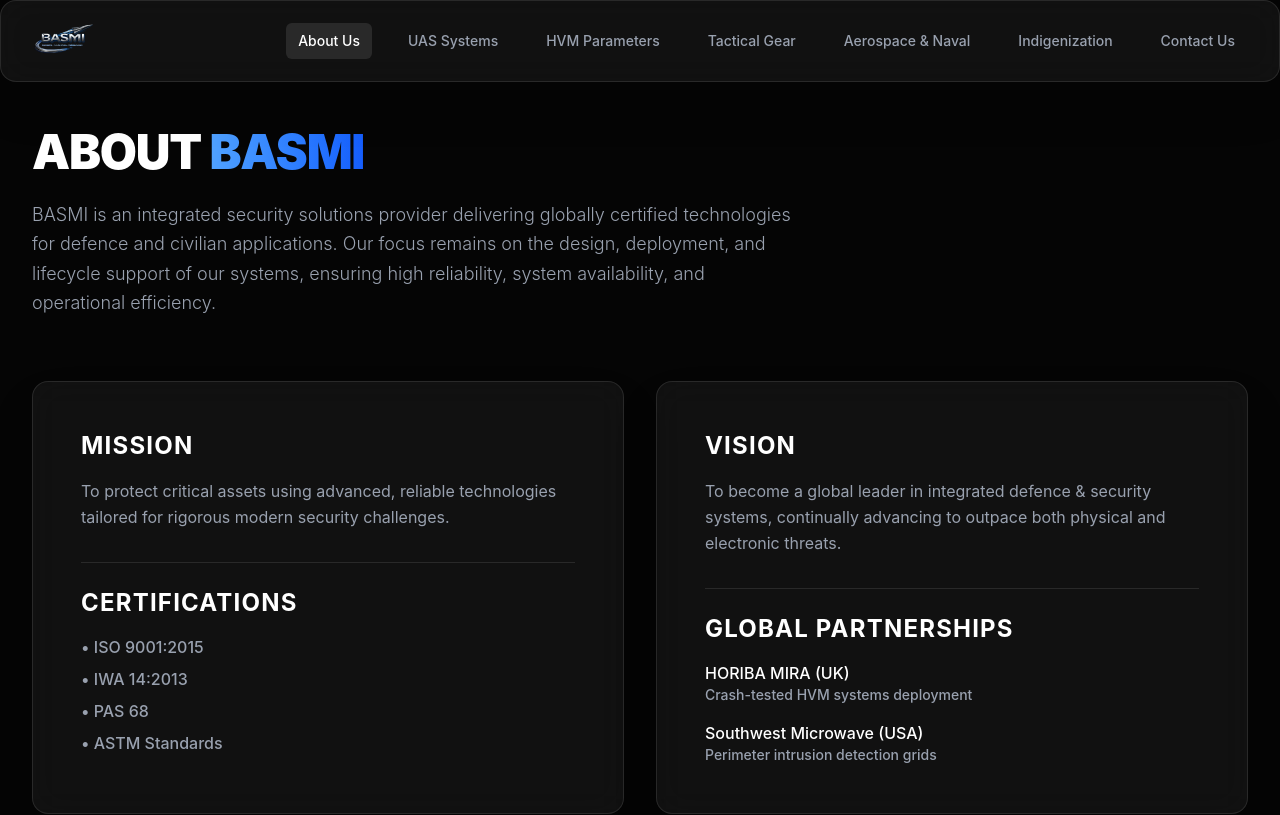
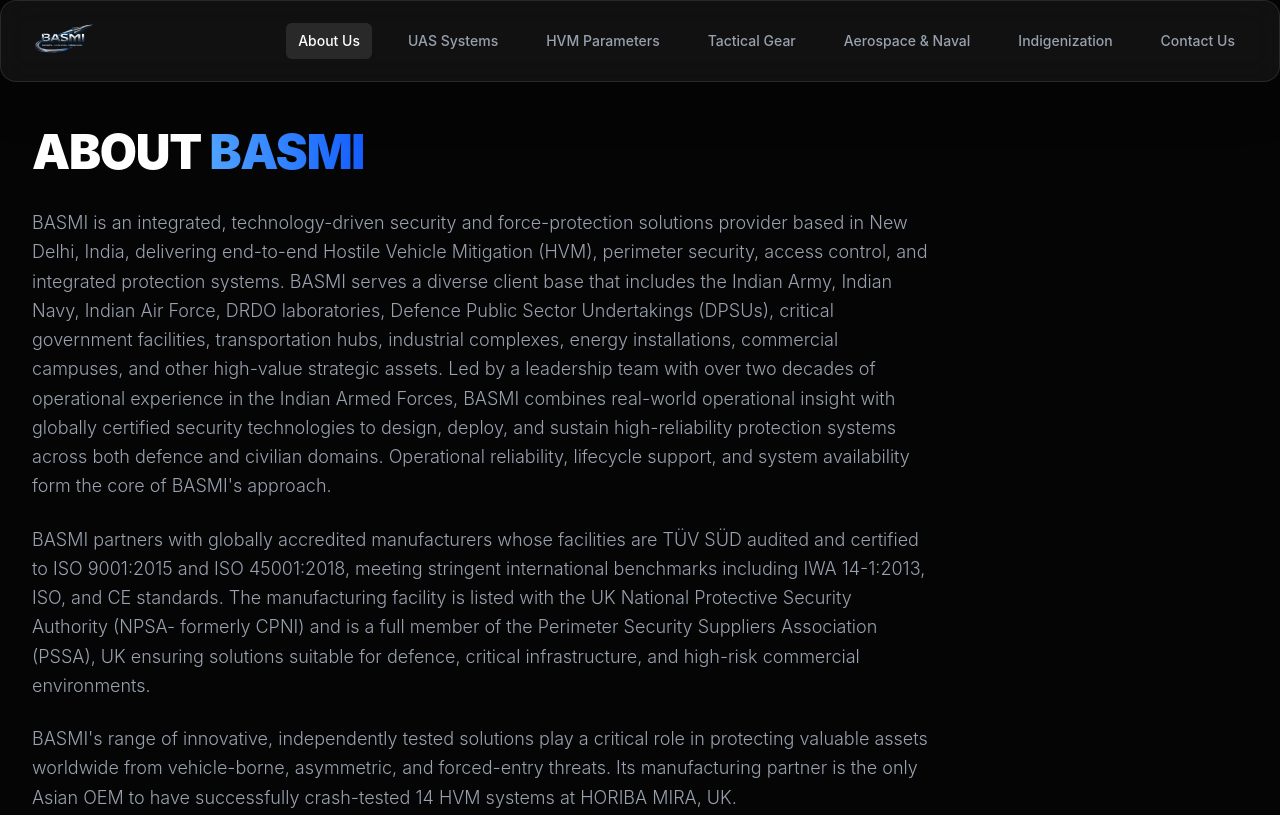
Before and after one commit to YouKnowPrem/BASMI-test1, a React (Vite) app: page /about in a window 1280 px wide. Shown: the top 815 px of the page. Built offline with nearby package versions, Linux system fonts and the light colour scheme.

Commit message:
Update About.tsx

```diff
--- a/src/pages/About.tsx
+++ b/src/pages/About.tsx
@@ -5,12 +5,18 @@
     <div className="min-h-screen bg-[#050505] pt-32 pb-20">
       <div className="max-w-7xl mx-auto px-4 sm:px-6 lg:px-8">
 
-        <div className="max-w-3xl mb-16">
-          <h1 className="text-4xl md:text-5xl font-black text-white tracking-tight uppercase mb-6">
+        <div className="max-w-4xl mb-16 space-y-6">
+          <h1 className="text-4xl md:text-5xl font-black text-white tracking-tight uppercase mb-8">
             About <span className="text-transparent bg-clip-text bg-gradient-to-r from-blue-400 to-blue-600">BASMI</span>
           </h1>
           <p className="text-lg text-gray-400 font-light leading-relaxed">
-            BASMI is an integrated security solutions provider delivering globally certified technologies for defence and civilian applications. Our focus remains on the design, deployment, and lifecycle support of our systems, ensuring high reliability, system availability, and operational efficiency.
+            BASMI is an integrated, technology-driven security and force-protection solutions provider based in New Delhi, India, delivering end-to-end Hostile Vehicle Mitigation (HVM), perimeter security, access control, and integrated protection systems. BASMI serves a diverse client base that includes the Indian Army, Indian Navy, Indian Air Force, DRDO laboratories, Defence Public Sector Undertakings (DPSUs), critical government facilities, transportation hubs, industrial complexes, energy installations, commercial campuses, and other high-value strategic assets. Led by a leadership team with over two decades of operational experience in the Indian Armed Forces, BASMI combines real-world operational insight with globally certified security technologies to design, deploy, and sustain high-reliability protection systems across both defence and civilian domains. Operational reliability, lifecycle support, and system availability form the core of BASMI's approach.
+          </p>
+          <p className="text-lg text-gray-400 font-light leading-relaxed">
+            BASMI partners with globally accredited manufacturers whose facilities are TÜV SÜD audited and certified to ISO 9001:2015 and ISO 45001:2018, meeting stringent international benchmarks including IWA 14-1:2013, ISO, and CE standards. The manufacturing facility is listed with the UK National Protective Security Authority (NPSA- formerly CPNI) and is a full member of the Perimeter Security Suppliers Association (PSSA), UK ensuring solutions suitable for defence, critical infrastructure, and high-risk commercial environments.
+          </p>
+          <p className="text-lg text-gray-400 font-light leading-relaxed">
+            BASMI's range of innovative, independently tested solutions play a critical role in protecting valuable assets worldwide from vehicle-borne, asymmetric, and forced-entry threats. Its manufacturing partner is the only Asian OEM to have successfully crash-tested 14 HVM systems at HORIBA MIRA, UK.
           </p>
         </div>
 
```
